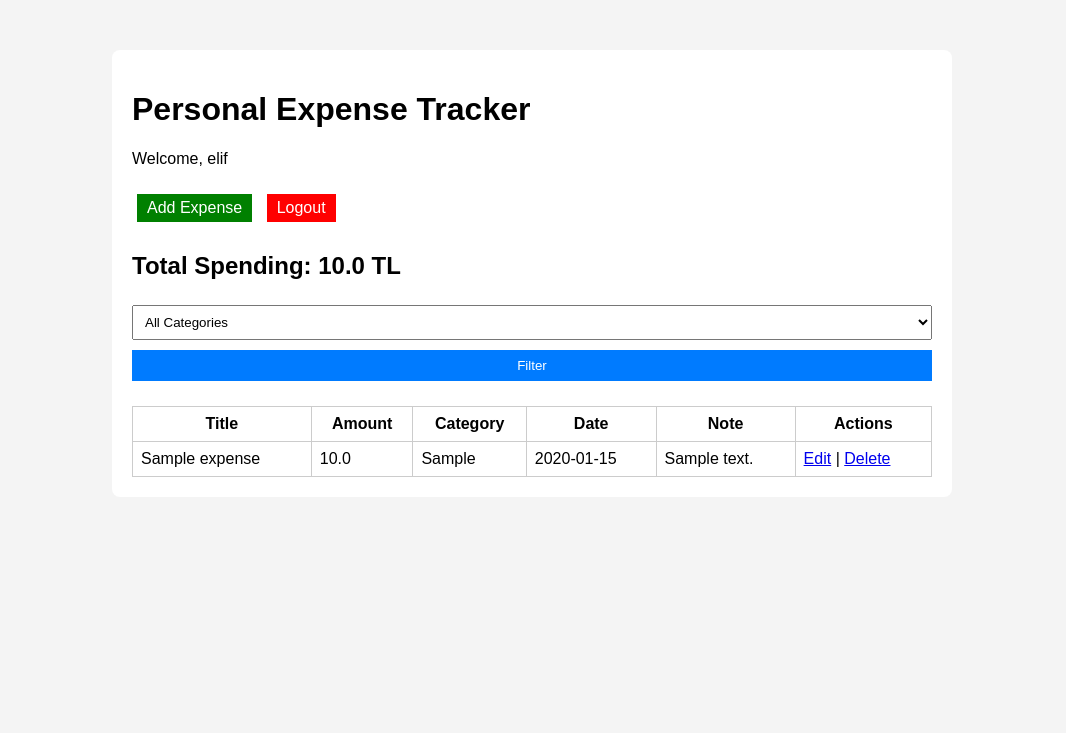
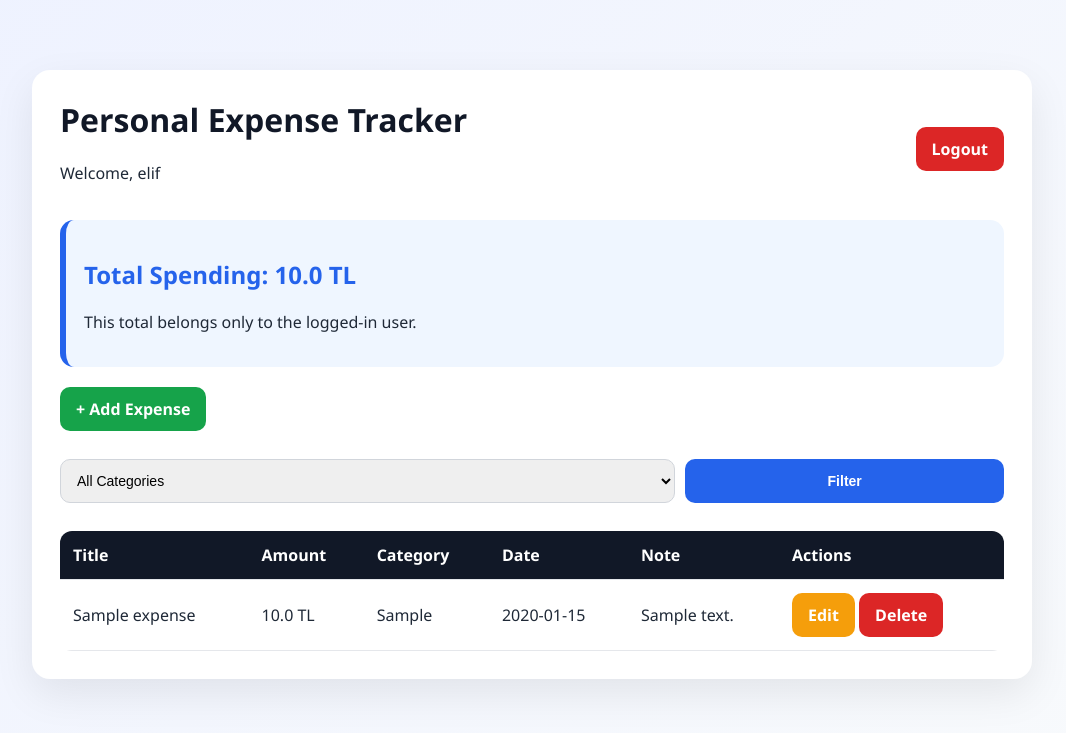
Before and after one commit to zerkisi/expense-tracker-flask, a Flask app: page /dashboard in a window 1280 px wide. Shown: the top 733 px of the page, without its empty margins (108-1174 px from the left). Run offline with Flask 3, Linux system fonts and the light colour scheme; a user stored in the database is signed in; tables that the repository leaves empty hold one stand-in row (values such as "Sample post").

Commit message:
[US1][US2][US3][US4] Improve UI and verify CRUD flow

```diff
--- a/static/style.css
+++ b/static/style.css
@@ -1,59 +1,149 @@
+* {
+    box-sizing: border-box;
+}
+
 body {
-    font-family: Arial;
-    background: #f4f4f4;
+    margin: 0;
+    font-family: "Segoe UI", Arial, sans-serif;
+    background: linear-gradient(135deg, #eef2ff, #f8fafc);
+    color: #1f2937;
 }
 
 .container {
-    width: 300px;
-    margin: 50px auto;
-    padding: 20px;
+    width: 380px;
+    margin: 70px auto;
+    padding: 28px;
     background: white;
-    border-radius: 8px;
+    border-radius: 18px;
+    box-shadow: 0 15px 40px rgba(0, 0, 0, 0.08);
 }
 
 .container.wide {
-    width: 800px;
+    width: 1000px;
+}
+
+h1 {
+    margin-top: 0;
+    color: #111827;
+}
+
+h2 {
+    color: #2563eb;
 }
 
 input, button, select {
     width: 100%;
-    margin: 5px 0;
-    padding: 8px;
+    margin: 8px 0;
+    padding: 12px;
+    border-radius: 10px;
+    border: 1px solid #d1d5db;
+    font-size: 14px;
 }
 
 button {
-    background: #007BFF;
+    background: #2563eb;
     color: white;
     border: none;
+    cursor: pointer;
+    font-weight: bold;
+}
+
+button:hover {
+    background: #1d4ed8;
+}
+
+a {
+    color: #2563eb;
+    text-decoration: none;
+    font-weight: 600;
+}
+
+.topbar {
+    display: flex;
+    justify-content: space-between;
+    align-items: center;
+    margin-bottom: 20px;
+}
+
+.actions {
+    display: flex;
+    gap: 10px;
+    margin: 15px 0;
 }
 
 .btn {
     display: inline-block;
-    margin: 10px 5px;
-    padding: 5px 10px;
-    background: green;
+    padding: 11px 16px;
+    border-radius: 10px;
+    background: #16a34a;
     color: white;
-    text-decoration: none;
 }
 
 .btn.secondary {
-    background: red;
+    background: #dc2626;
 }
 
-.error {
-    color: red;
+.btn.edit {
+    background: #f59e0b;
+}
+
+.summary-card {
+    background: #eff6ff;
+    padding: 18px;
+    border-left: 6px solid #2563eb;
+    border-radius: 14px;
+    margin: 20px 0;
+}
+
+.filter-box {
+    display: flex;
+    gap: 10px;
+    margin: 20px 0;
+}
+
+.filter-box select {
+    flex: 2;
+}
+
+.filter-box button {
+    flex: 1;
 }
 
 table {
     width: 100%;
     margin-top: 20px;
+    border-collapse: collapse;
+    background: white;
+    overflow: hidden;
+    border-radius: 12px;
 }
 
-table, th, td {
-    border: 1px solid #ccc;
-    border-collapse: collapse;
+th {
+    background: #111827;
+    color: white;
 }
 
 th, td {
-    padding: 8px;
+    padding: 13px;
+    text-align: left;
+    border-bottom: 1px solid #e5e7eb;
 }
+
+tr:hover {
+    background: #f9fafb;
+}
+
+.error {
+    padding: 10px;
+    border-radius: 10px;
+    color: #991b1b;
+    background: #fee2e2;
+}
+
+.empty-state {
+    padding: 30px;
+    text-align: center;
+    color: #6b7280;
+    background: #f9fafb;
+    border-radius: 14px;
+}
--- a/templates/dashboard.html
+++ b/templates/dashboard.html
@@ -6,16 +6,25 @@
 </head>
 <body>
 <div class="container wide">
-    <h1>Personal Expense Tracker</h1>
 
-    <p>Welcome, {{ session["username"] }}</p>
+    <div class="topbar">
+        <div>
+            <h1>Personal Expense Tracker</h1>
+            <p>Welcome, {{ session["username"] }}</p>
+        </div>
+        <a class="btn secondary" href="/logout">Logout</a>
+    </div>
 
-    <a class="btn" href="/add">Add Expense</a>
-    <a class="btn secondary" href="/logout">Logout</a>
+    <div class="summary-card">
+        <h2>Total Spending: {{ total }} TL</h2>
+        <p>This total belongs only to the logged-in user.</p>
+    </div>
 
-    <h2>Total Spending: {{ total }} TL</h2>
+    <div class="actions">
+        <a class="btn" href="/add">+ Add Expense</a>
+    </div>
 
-    <form method="GET" action="/dashboard">
+    <form class="filter-box" method="GET" action="/dashboard">
         <select name="category">
             <option value="">All Categories</option>
             {% for c in categories %}
@@ -28,6 +37,7 @@
         <button type="submit">Filter</button>
     </form>
 
+    {% if expenses %}
     <table>
         <tr>
             <th>Title</th>
@@ -41,18 +51,24 @@
         {% for expense in expenses %}
         <tr>
             <td>{{ expense["title"] }}</td>
-            <td>{{ expense["amount"] }}</td>
+            <td>{{ expense["amount"] }} TL</td>
             <td>{{ expense["category"] }}</td>
             <td>{{ expense["expense_date"] }}</td>
             <td>{{ expense["note"] }}</td>
             <td>
-                <a href="/edit/{{ expense['id'] }}">Edit</a>
-                |
-                <a href="/delete/{{ expense['id'] }}">Delete</a>
+                <a class="btn edit" href="/edit/{{ expense['id'] }}">Edit</a>
+                <a class="btn secondary" href="/delete/{{ expense['id'] }}">Delete</a>
             </td>
         </tr>
         {% endfor %}
     </table>
+    {% else %}
+        <div class="empty-state">
+            <h3>No expenses yet</h3>
+            <p>Click Add Expense to create your first record.</p>
+        </div>
+    {% endif %}
+
 </div>
 </body>
 </html>
```
Also changed, not shown: templates/add_expense.html (+17 -6 lines), templates/edit_expense.html (+16 -6 lines), templates/login.html (+5 -4 lines), templates/register.html (+5 -4 lines), expense_tracker.db.
